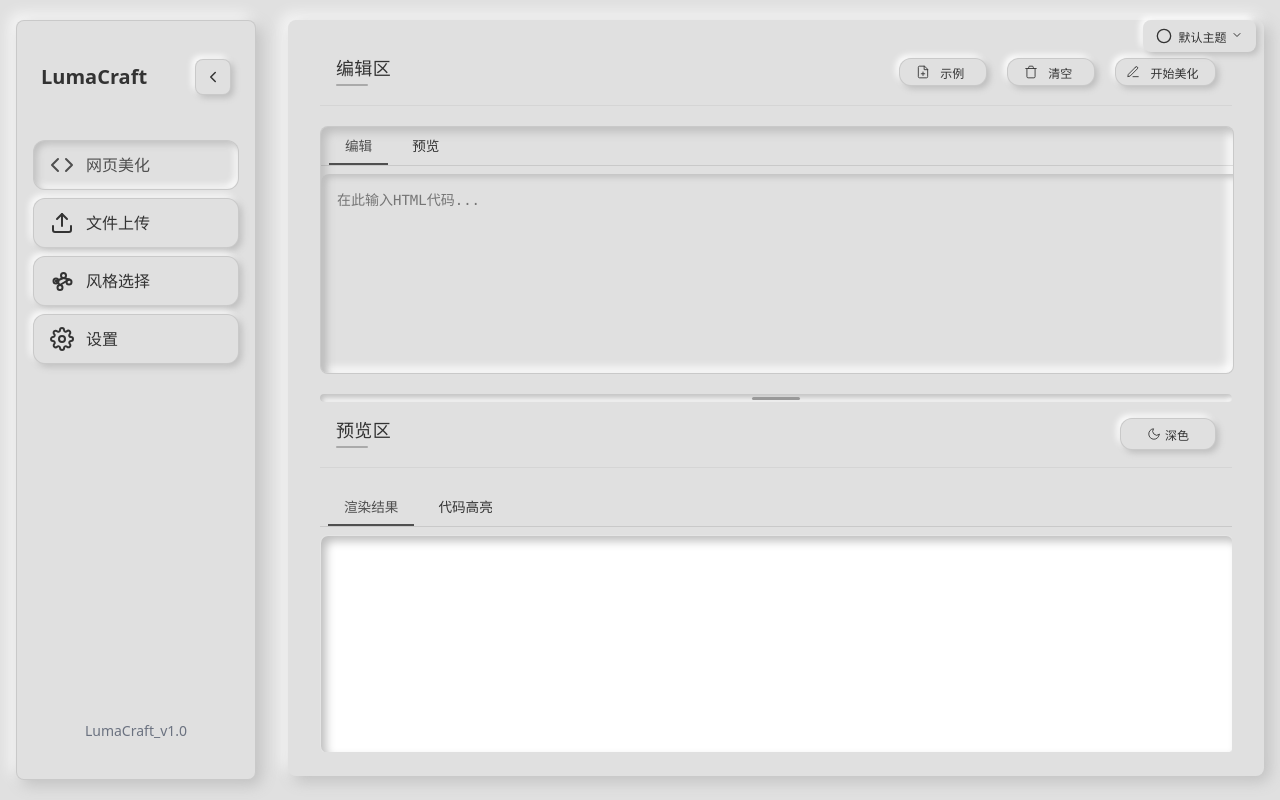
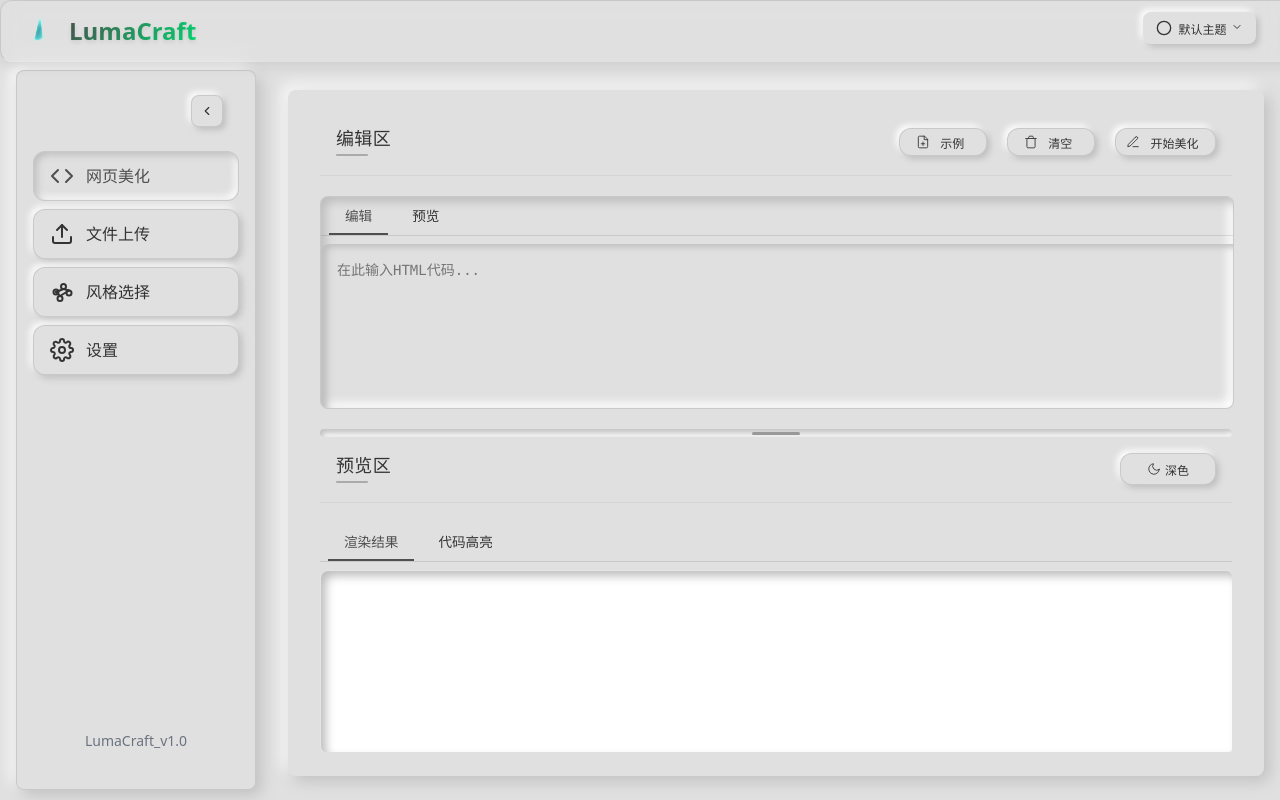
Before and after one commit to 08820048/aui, a Vue app: page / in a window 1280 px wide. Built offline with nearby package versions, Linux system fonts and the light colour scheme.

Commit message:
优化界面布局：添加顶部标题栏和Logo，调整侧边栏样式，修复布局遮挡问题

```diff
--- a/index.html
+++ b/index.html
@@ -2,7 +2,7 @@
 <html lang="zh-CN" class="transition-500">
   <head>
     <meta charset="UTF-8" />
-    <link rel="icon" type="image/svg+xml" href="/vite.svg" />
+    <link rel="icon" type="image/png" href="/img/favicon.png" />
     <meta name="viewport" content="width=device-width, initial-scale=1.0" />
     <title>LumaCraft - 拟态风格代码编辑器</title>
   </head>
--- a/src/App.vue
+++ b/src/App.vue
@@ -133,6 +133,15 @@
   <div class="app-container transition-500">
     <!-- 粒子效果 -->
     <Particles />
+
+    <!-- 顶部标题栏 -->
+    <div class="app-header neu-flat">
+      <div class="app-logo">
+        <img src="./assets/logo_b.png" alt="LumaCraft Logo" class="header-logo" />
+        <h1 class="app-title">LumaCraft</h1>
+      </div>
+    </div>
+
     <!-- 侧边栏 -->
     <Sidebar
       :is-collapsed="isSidebarCollapsed"
@@ -204,11 +213,49 @@
   background-image: var(--neu-background-gradient);
 }
 
+/* 标题栏样式 */
+.app-header {
+  position: fixed;
+  top: 0;
+  left: 0;
+  width: 100%;
+  height: 60px;
+  display: flex;
+  align-items: center;
+  padding: 0 20px;
+  z-index: 100;
+  background-color: rgba(var(--neu-background-rgb), 0.9);
+  backdrop-filter: blur(10px);
+  box-shadow: 0 2px 15px rgba(0, 0, 0, 0.1);
+  border-bottom: 1px solid rgba(255, 255, 255, 0.1);
+}
+
+.app-logo {
+  display: flex;
+  align-items: center;
+  gap: 12px;
+}
+
+.header-logo {
+  width: 36px;
+  height: 36px;
+  object-fit: contain;
+}
+
+.app-title {
+  font-size: 1.5rem;
+  font-weight: bold;
+  background: linear-gradient(135deg, var(--neu-primary-color), #00e676);
+  -webkit-background-clip: text;
+  -webkit-text-fill-color: transparent;
+  text-shadow: 0 2px 4px rgba(0, 0, 0, 0.1);
+}
+
 .theme-switcher-container {
   position: fixed;
-  top: 1.25rem;
+  top: 12px; /* 调整为与标题栏对齐 */
   right: 1.5rem;
-  z-index: 100;
+  z-index: 110; /* 确保在标题栏之上 */
 }
 
 .main-content {
@@ -218,6 +265,7 @@
   position: relative;
   overflow: hidden;
   margin-left: 256px;
+  margin-top: 70px; /* 为顶部标题栏留出空间 */
   transition: all 0.3s ease-in-out;
   padding: 1.25rem 1.5rem 1.5rem 1.5rem;
 }
--- a/src/components/Modal/TypewriterModal.vue
+++ b/src/components/Modal/TypewriterModal.vue
@@ -335,7 +335,7 @@
     <div class="modal-container" :class="{ 'loading': loading }">
       <!-- 模态框标题区 -->
       <div class="modal-header">
-        <h2 class="modal-title">{{ loading ? '代码生成中' : '代码生成完成' }}</h2>
+        <h2 class="modal-title">{{ loading ? '代码美化中' : '美化完成' }}</h2>
         <div class="modal-header-actions">
           <button v-if="loading" class="modal-stop-btn" @click="stopGeneration" title="停止生成">
             <svg xmlns="http://www.w3.org/2000/svg" width="16" height="16" viewBox="0 0 24 24" fill="currentColor" stroke="none">
--- a/src/components/Sidebar/Sidebar.vue
+++ b/src/components/Sidebar/Sidebar.vue
@@ -62,10 +62,6 @@
   >
     <!-- 侧边栏头部 -->
     <div class="sidebar-header" :class="{ 'sidebar-header-collapsed': isCollapsed }">
-      <div class="title-container">
-        <h1 class="sidebar-title" v-if="!isCollapsed">LumaCraft</h1>
-        <div class="sidebar-logo" v-else>LC</div>
-      </div>
       <SidebarToggle
         :is-collapsed="isCollapsed"
         @toggle="toggleSidebar"
@@ -91,9 +87,9 @@
 <style scoped>
 .sidebar {
   position: fixed;
-  top: 1.25rem; /* 与右侧容器顶部对齐 */
+  top: 70px; /* 为顶部标题栏留出空间 */
   left: 1rem; /* 在左侧留出一定距离 */
-  height: calc(100% - 2.5rem); /* 与右侧容器高度一致 */
+  height: calc(100% - 80px); /* 调整高度以适应标题栏 */
   z-index: 10;
   display: flex;
   flex-direction: column;
@@ -117,25 +113,27 @@
 .sidebar-header {
   display: flex;
   align-items: center;
-  justify-content: space-between;
-  margin-bottom: 2rem;
+  justify-content: flex-end; /* 按钮靠右对齐 */
+  margin-bottom: 1.5rem;
   padding: 0 0.5rem;
   position: relative;
 }
 
 .sidebar-header-collapsed {
-  justify-content: center;
+  justify-content: center; /* 收起时按钮居中 */
   padding: 0;
 }
 
-.title-container {
-  display: flex;
-  align-items: center;
-}
+/* 已移除不需要的样式 */
 
 .toggle-button {
   position: relative;
   z-index: 5;
+  margin-right: 0.5rem; /* 展开时的右侧距离 */
+}
+
+.sidebar-header-collapsed .toggle-button {
+  margin-right: 0; /* 收起时去掉右侧距离 */
 }
 
 .sidebar-title {
--- a/src/components/Sidebar/SidebarToggle.vue
+++ b/src/components/Sidebar/SidebarToggle.vue
@@ -47,27 +47,32 @@
   justify-content: center;
   padding: 0.5rem;
   cursor: pointer;
-  width: 36px;
-  height: 36px;
+  width: 32px;
+  height: 32px;
   border: none;
   outline: none;
   transition: all 0.3s ease;
   color: var(--neu-text-color);
   background-color: var(--neu-background);
   border: 1px solid var(--neu-border-color);
+  border-radius: 0.5rem;
 }
 
 .toggle-btn-collapsed {
-  width: 32px;
-  height: 32px;
-  padding: 0.4rem;
+  width: 28px;
+  height: 28px;
+  padding: 0.35rem;
   margin: 0 auto;
 }
 
 .toggle-btn:active {
   box-shadow: inset 3px 3px 6px var(--neu-shadow-dark), inset -3px -3px 6px var(--neu-shadow-light);
-  border-radius: 0.5rem;
   background-color: var(--neu-background);
+}
+
+.toggle-btn:hover {
+  background-color: rgba(var(--neu-primary-color-rgb), 0.1);
+  color: var(--neu-primary-color);
 }
 
 .icon {
```
Also changed, not shown: public/img/favicon.png (added).
